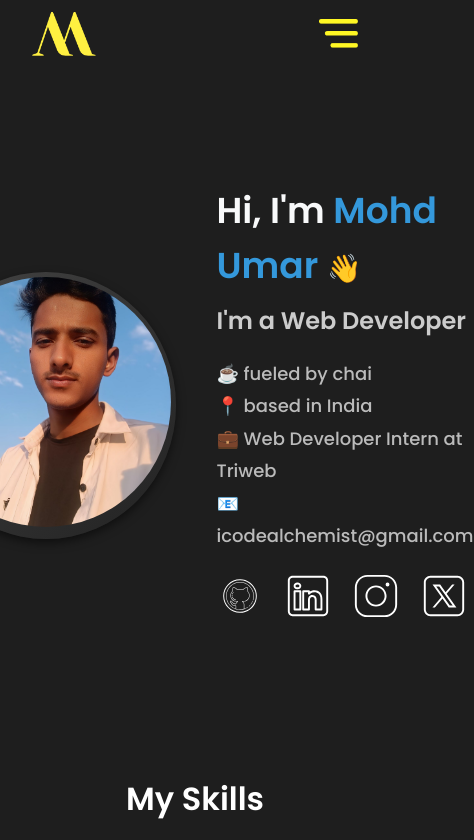
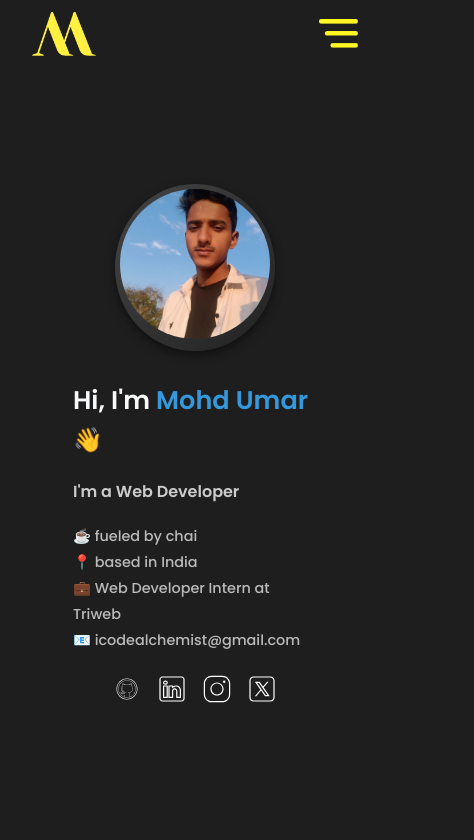
Before and after one commit to SunainaAnand28/Portfolio, a React (Create React App) app: page / in a window 390 px wide. Shown: the top 840 px of the page, 474 px wide, since content can reach past the window. Built offline with nearby package versions, Linux system fonts and the light colour scheme.

Commit message:
Modifeid responsive design

```diff
--- a/src/components/Intro/intro.css
+++ b/src/components/Intro/intro.css
@@ -1,22 +1,25 @@
-/* General styles for the intro section */
 #intro {
   display: flex;
   flex-direction: column;
   align-items: center;
   justify-content: center;
-    height: 80vh;
-    background: rgb(30, 30,30); /* Dark background */
-    color: #f8f9fa; /* Light text color */
+  height: 90vh;
+  background: rgb(30, 30, 30);
+  color: #f8f9fa;
   font-family: 'Arial', sans-serif;
+  padding: 0 1rem;
+  box-sizing: border-box;
 }
 
 /* Profile image container */
 .profile {
   display: flex;
+  flex-direction: column;
   align-items: center;
-    gap: 40px;
+  gap: 10px;
 }
 
+/* Profile image styles */
 .profileImageContainer {
   border-radius: 50%;
   background: linear-gradient(135deg, #444444, #222222);
@@ -25,21 +28,23 @@
 }
 
 .profileImage {
-    width: 250px;
-    height: 250px;
+  width: 200px;
+  height: 200px;
   border-radius: 50%;
   object-fit: cover;
 }
 
 /* Intro content styling */
 .introContent {
-    max-width: 500px;
+  max-width: 90%;
+  margin: 20px 0 0;
 }
 
+/* Headings */
 h1 {
-    font-size: 36px;
+  font-size: 2rem;
   font-weight: bold;
-    margin-bottom: 10px;
+  margin: 0;
 }
 
 .highlightName {
@@ -47,12 +52,12 @@
 }
 
 .wave {
-    font-size: 28px;
+  font-size: 1.5rem;
 }
 
 h2 {
-    font-size: 24px;
-    margin-bottom: 20px;
+  font-size: 1.25rem;
+  margin: 20px 0 10px;
   color: #cccccc;
 }
 
@@ -61,23 +66,75 @@
   padding: 0;
   margin: 20px 0;
   line-height: 1.8;
-    font-size: 18px;
+  font-size: 1rem;
   color: #bbbbbb;
 }
 
 .socialLinks {
   display: flex;
-    gap: 20px; /* Space between icons */
+  gap: 15px;
+  flex-wrap: wrap;
+  justify-content: center;
 }
 
 .socialIcon {
-    width: 48px;
-    height: 48px;
+  width: 40px;
+  height: 40px;
   filter: brightness(0) invert(1);
   transition: transform 0.3s ease, filter 0.3s ease;
 }
 
 .socialIcon:hover {
   transform: scale(1.1);
-    filter: brightness(0.8); /* Slight change on hover */
+  filter: brightness(0.8);
 }
+
+/* Prevent horizontal scroll */
+body {
+  overflow-x: hidden;
+}
+
+/* Responsive adjustments */
+@media screen and (max-width: 720px) {
+  .profileImage {
+      width: 180px;
+      height: 180px;
+  }
+
+  h1 {
+      font-size: 1.8rem;
+  }
+
+  h2 {
+      font-size: 1.2rem;
+  }
+
+  .socialIcon {
+      width: 35px;
+      height: 35px;
+  }
+}
+
+@media screen and (max-width: 480px) {
+  .profileImage {
+      width: 150px;
+      height: 150px;
+  }
+
+  h1 {
+      font-size: 1.6rem;
+  }
+
+  h2 {
+      font-size: 1rem;
+  }
+
+  .details {
+      font-size: 0.9rem;
+  }
+
+  .socialIcon {
+      width: 30px;
+      height: 30px;
+  }
+}
```
Lines whose indentation alone changed are shown as unchanged.
